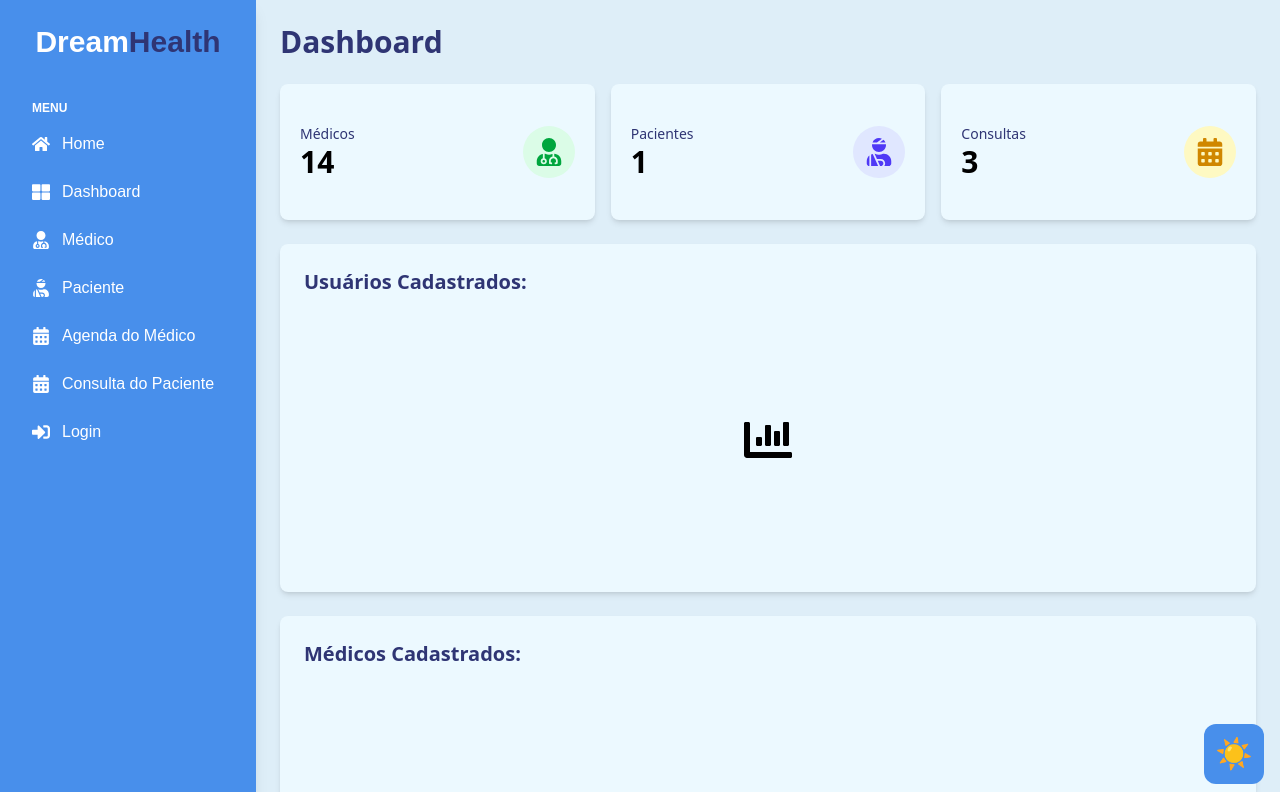
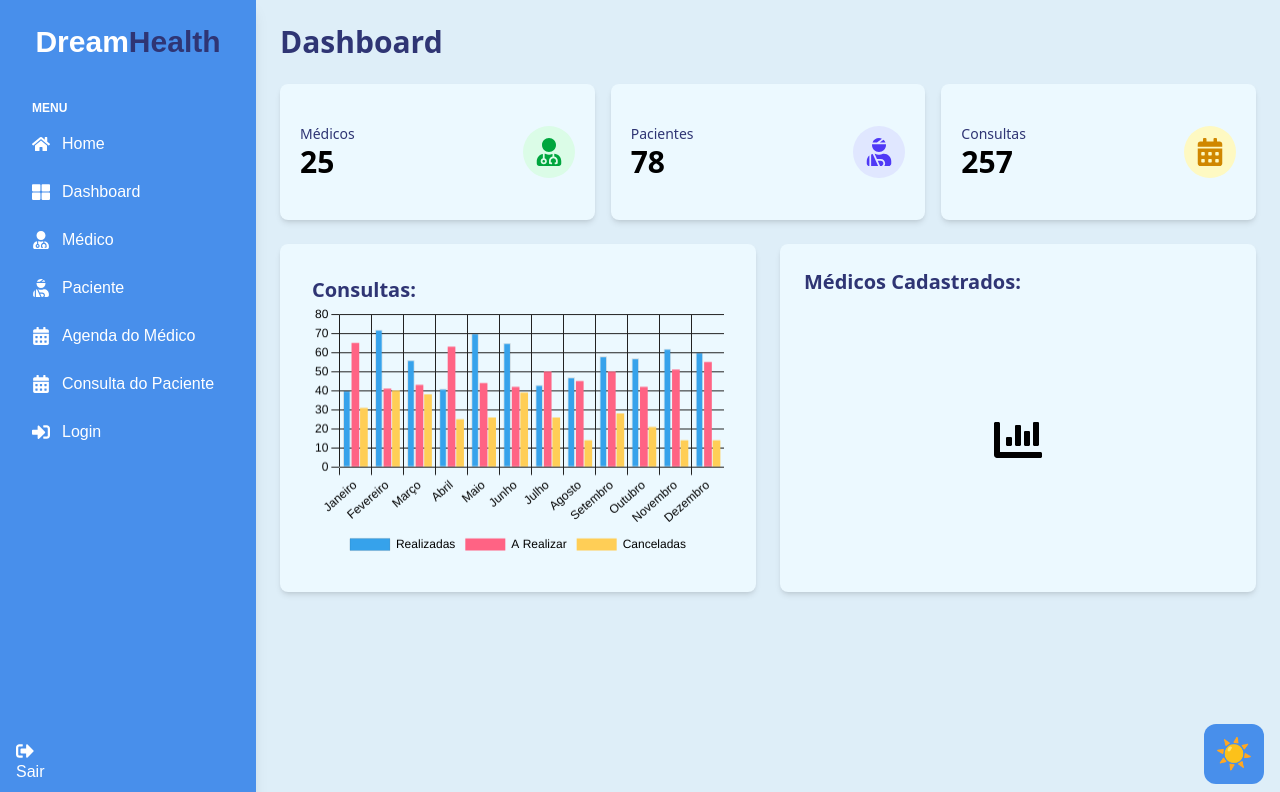
Before and after one commit to KauaKlein/DreamHealth, a React (Vite) app: page /dashBoard in a window 1280 px wide. Shown: the top 792 px of the page. Built offline with nearby package versions, Linux system fonts and the light colour scheme.

Commit message:
Adicionado Gráficos ao Dashboard

```diff
--- a/package.json
+++ b/package.json
@@ -10,8 +10,11 @@
     "preview": "vite preview"
   },
   "dependencies": {
+    "@faker-js/faker": "^9.8.0",
     "@tailwindcss/vite": "^4.1.8",
+    "chart.js": "^4.5.0",
     "react": "^19.1.0",
+    "react-chartjs-2": "^5.3.0",
     "react-dom": "^19.1.0",
     "react-icons": "^5.5.0",
     "react-router-dom": "^7.6.2",
--- /dev/null
+++ b/src/components/Graficos/Consultas/Consulta.jsx
@@ -0,0 +1,143 @@
+import { Bar } from "react-chartjs-2";
+import {
+  Chart as ChartJS,
+  CategoryScale,
+  LinearScale,
+  BarElement,
+  Title,
+  Tooltip,
+  Legend,
+} from "chart.js";
+import { faker } from "@faker-js/faker";
+//É só para gerar números aleatórios para os dados do gráfico
+import { useState, useEffect } from "react";
+
+ChartJS.register(
+  CategoryScale,
+  LinearScale,
+  BarElement,
+  Tooltip,
+  Legend,
+  Title
+);
+//Registrar oq foi importado, se não reclama
+
+const meses = [
+  "Janeiro",
+  "Fevereiro",
+  "Março",
+  "Abril",
+  "Maio",
+  "Junho",
+  "Julho",
+  "Agosto",
+  "Setembro",
+  "Outubro",
+  "Novembro",
+  "Dezembro",
+];
+
+const CortaMeses = (quantidade) => {
+  //Quantidade é a quantidade de meses antes e depois que serao adicionados
+  const mesAtual = new Date().getMonth();
+  return meses.slice(mesAtual - quantidade, 1 + mesAtual + quantidade);
+};
+
+export const Consulta = () => {
+  const [labels, setLabels] = useState(meses);
+  const [isDarkMode, setIsDarkMode] = useState(false);
+
+  useEffect(() => {
+    const handleResize = () => {
+      if (window.innerWidth <= 300) {
+        setLabels(CortaMeses(0));
+      } else if (window.innerWidth <= 400) {
+        setLabels(CortaMeses(1));
+      } else if (window.innerWidth <= 500) {
+        setLabels(CortaMeses(2));
+      } else if (window.innerWidth <= 800) {
+        setLabels(CortaMeses(3));
+      } else if (window.innerWidth <= 1000) {
+        setLabels(CortaMeses(4));
+      } else {
+        setLabels(meses);
+      }
+    };
+    window.addEventListener("resize", handleResize);
+    handleResize();
+    return () => window.removeEventListener("resize", handleResize);
+  }, []);
+
+  useEffect(() => {
+    const checkDarkMode = () => {
+      // Verifica se a classe "dark" está presente no elemento raiz
+      setIsDarkMode(document.documentElement.classList.contains("dark"));
+    };
+
+    // Verifica o modo ao montar o componente
+    checkDarkMode();
+
+    // Adiciona um listener para monitorar mudanças na classe "dark"
+    const observer = new MutationObserver(() => checkDarkMode());
+    observer.observe(document.documentElement, { attributes: true });
+
+    // Remove o observer ao desmontar o componente
+    return () => observer.disconnect();
+  }, []);
+
+  const data = {
+    labels,
+    datasets: [
+      {
+        label: "Realizadas",
+        data: labels.map(() => faker.number.int({ min: 30, max: 80 })),
+        //É onde bota o valor, neste caso, esta gerando um número aleatório
+        backgroundColor: isDarkMode ? "#4A90E2" : "#36A2EB", // Cor muda com base no modo
+        borderWidth: 1,
+      },
+      {
+        label: "A Realizar",
+        data: labels.map(() => faker.number.int({ min: 40, max: 70 })),
+        backgroundColor: "#FF6384",
+      },
+      {
+        label: "Canceladas",
+        data: labels.map(() => faker.number.int({ min: 10, max: 40 })),
+        backgroundColor: "#FFCE56",
+      },
+    ],
+  };
+
+  const options = {
+    responsive: true,
+    maintainAspectRatio: false,
+    plugins: {
+      legend: {
+        position: "bottom", // Posição da legenda
+        labels: {
+          color: isDarkMode ? "#e0e0e0" : "#000", // Cor da legenda muda com base no modo
+        },
+      },
+    },
+    scales: {
+      x: {
+        ticks: {
+          color: isDarkMode ? "#FFF" : "#000", // Cor das labels no eixo X
+        },
+        grid: {
+          color: isDarkMode ? "#999999" : "#222", // Cor das linhas da grade no eixo X
+        },
+      },
+      y: {
+        ticks: {
+          color: isDarkMode ? "#e0e0e0" : "#000", // Cor das labels no eixo Y
+        },
+        grid: {
+          color: isDarkMode ? "#999999" : "#222", // Cor das linhas da grade no eixo Y
+        },
+      },
+    },
+  };
+
+  return <Bar data={data} options={options} />;
+};
--- a/src/pages/DashBoardPage.jsx
+++ b/src/pages/DashBoardPage.jsx
@@ -4,6 +4,7 @@ import {
   FaCalendarAlt,
   FaChartBar,
 } from "react-icons/fa";
+import { Consulta } from "../components/Graficos/Consultas/Consulta";
 
 export const DashBoardPage = () => {
   return (
@@ -14,24 +15,24 @@ export const DashBoardPage = () => {
             Dashboard
           </h1>
           <div className="grid grid-cols-1 sm:grid-cols-2 lg:grid-cols-3 xl:grid-cols-3 gap-4 mb-6">
-            <div className="bg-[var(--color-bg-secondary)] shadow-md rounded-lg p-5 pb-10 pt-10 flex items-center justify-between transition-all transform hover:scale-105 duration-400">
+            <div className="bg-[var(--color-bg-secondary)] shadow-md rounded-lg p-5 pb-10 pt-10 flex items-center justify-between transition-all transform duration-400">
               <div className="">
                 <div className="text-[var(--color-text)] text-sm">Médicos</div>
                 <div className="text-3xl font-bold text-[var(--color-text-secondary)]">
-                  14
+                  25
                 </div>
               </div>
               <div className="bg-green-100 text-green-600 p-3 rounded-full">
                 <FaUserMd className="h-7 w-7" />
               </div>
             </div>
-            <div className="bg-[var(--color-bg-secondary)] shadow-md rounded-lg p-5 pb-10 pt-10 flex items-center justify-between transition-all transform hover:scale-105 duration-400">
+            <div className="bg-[var(--color-bg-secondary)] shadow-md rounded-lg p-5 pb-10 pt-10 flex items-center justify-between transition-all transform duration-400">
               <div>
                 <div className="text-[var(--color-text)] text-sm">
                   Pacientes
                 </div>
                 <div className="text-3xl font-bold text-[var(--color-text-secondary)]">
-                  1
+                  78
                 </div>
               </div>
               <div className="bg-indigo-100 text-indigo-600 p-3 rounded-full">
@@ -39,13 +40,13 @@ export const DashBoardPage = () => {
               </div>
             </div>
 
-            <div className="bg-[var(--color-bg-secondary)] shadow-md rounded-lg p-5 pb-10 pt-10 flex items-center justify-between transition-all transform hover:scale-105 duration-400">
+            <div className="bg-[var(--color-bg-secondary)] shadow-md rounded-lg p-5 pb-10 pt-10 flex items-center justify-between transition-all transform duration-400">
               <div>
                 <div className="text-[var(--color-text)] text-sm">
                   Consultas
                 </div>
                 <div className="text-3xl font-bold text-[var(--color-text-secondary)]">
-                  3
+                  257
                 </div>
               </div>
               <div className="bg-yellow-100 text-yellow-600 p-3 rounded-full">
@@ -54,13 +55,13 @@ export const DashBoardPage = () => {
             </div>
           </div>
         </div>
-        <div className="grid grid-cols-1 lg:grid-cols-1 gap-6">
-          <div className="bg-[var(--color-bg-secondary)] shadow-md rounded-lg p-6">
-            <h3 className="text-xl font-semibold text-[var(--color-text)] mb-4">
-              Usuários Cadastrados:
+        <div className="grid grid-cols-1 xl:grid-cols-2 gap-6">
+          <div className="flex bg-[var(--color-bg-secondary)] h-[348px] flex-col shadow-md rounded-lg p-8">
+            <h3 className="text-xl h-[10%] font-semibold text-[var(--color-text)]">
+              Consultas:
             </h3>
-            <div className="h-64 rounded-md flex items-center justify-center ">
-              <FaChartBar className="text-5xl text-[var(--color-text-secondary)]" />
+            <div className="rounded-md flex items-center h-[90%] justify-center">
+              <Consulta/>
             </div>
           </div>
           <div className="bg-[var(--color-bg-secondary)] shadow-md rounded-lg p-6">
```
Also changed, not shown: 1 other file (tests, documents, lock files or other folders).
